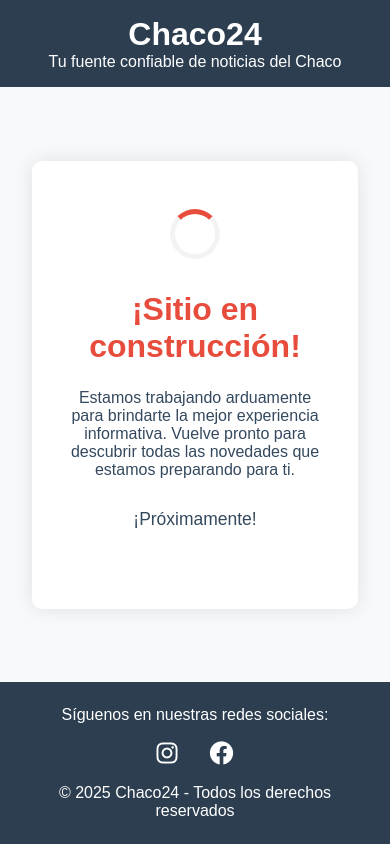
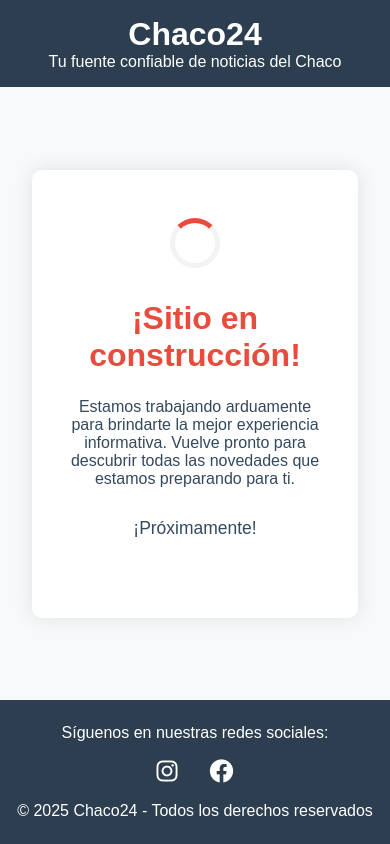
Before and after one commit to gemanepa/chaco24-underconstruction-page, a plain HTML site: page index.html in a window 390 px wide. Drawn offline with Linux system fonts and the light colour scheme.

Commit message:
fix all rights reserved text line mobile look

```diff
--- a/index.html
+++ b/index.html
@@ -140,7 +140,8 @@
       footer {
         background-color: #2c3e50;
         color: white;
-        padding: 1.5rem;
+        padding-top: 1.5rem;
+        padding-bottom: 1.5rem;
         text-align: center;
         margin-top: auto;
       }
```
